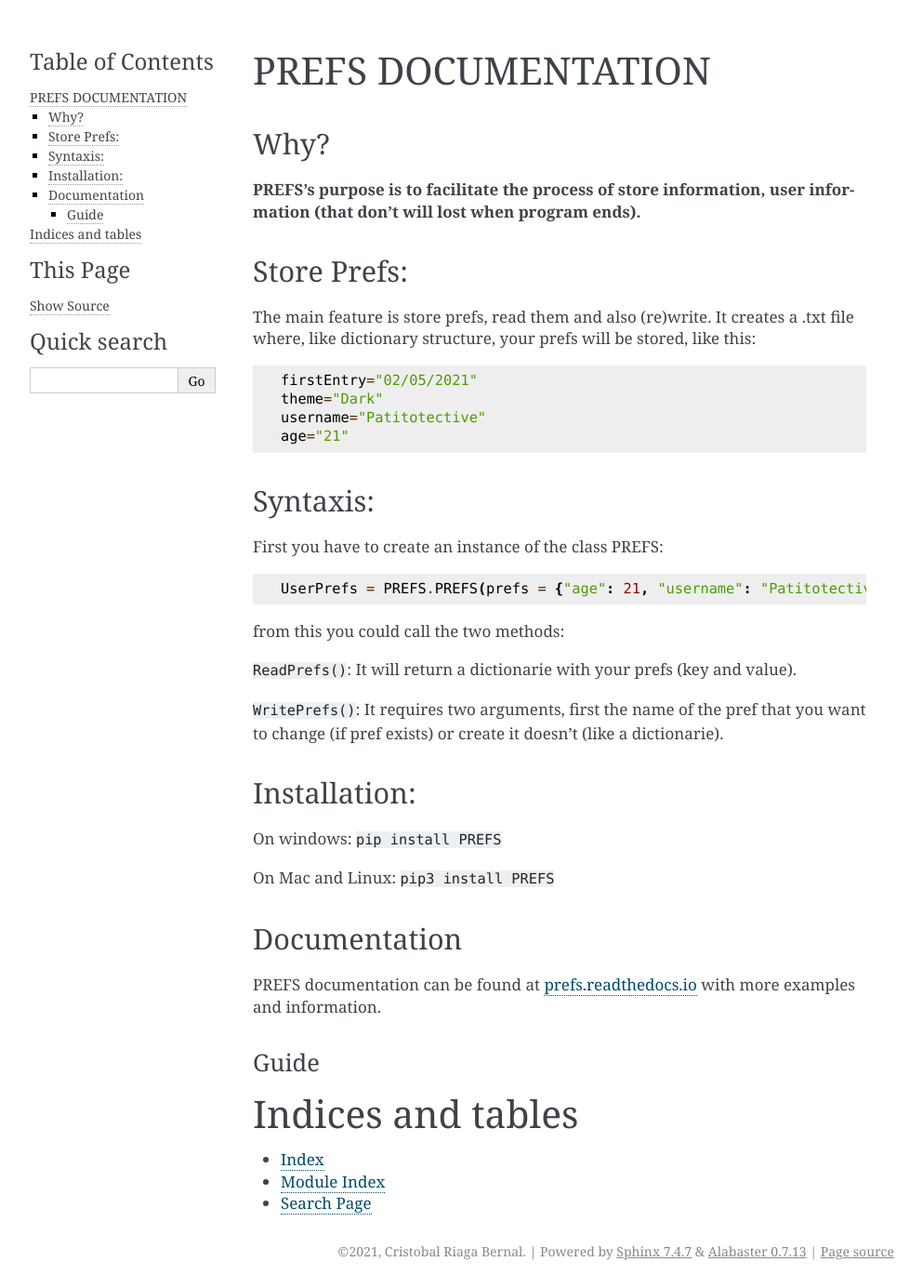
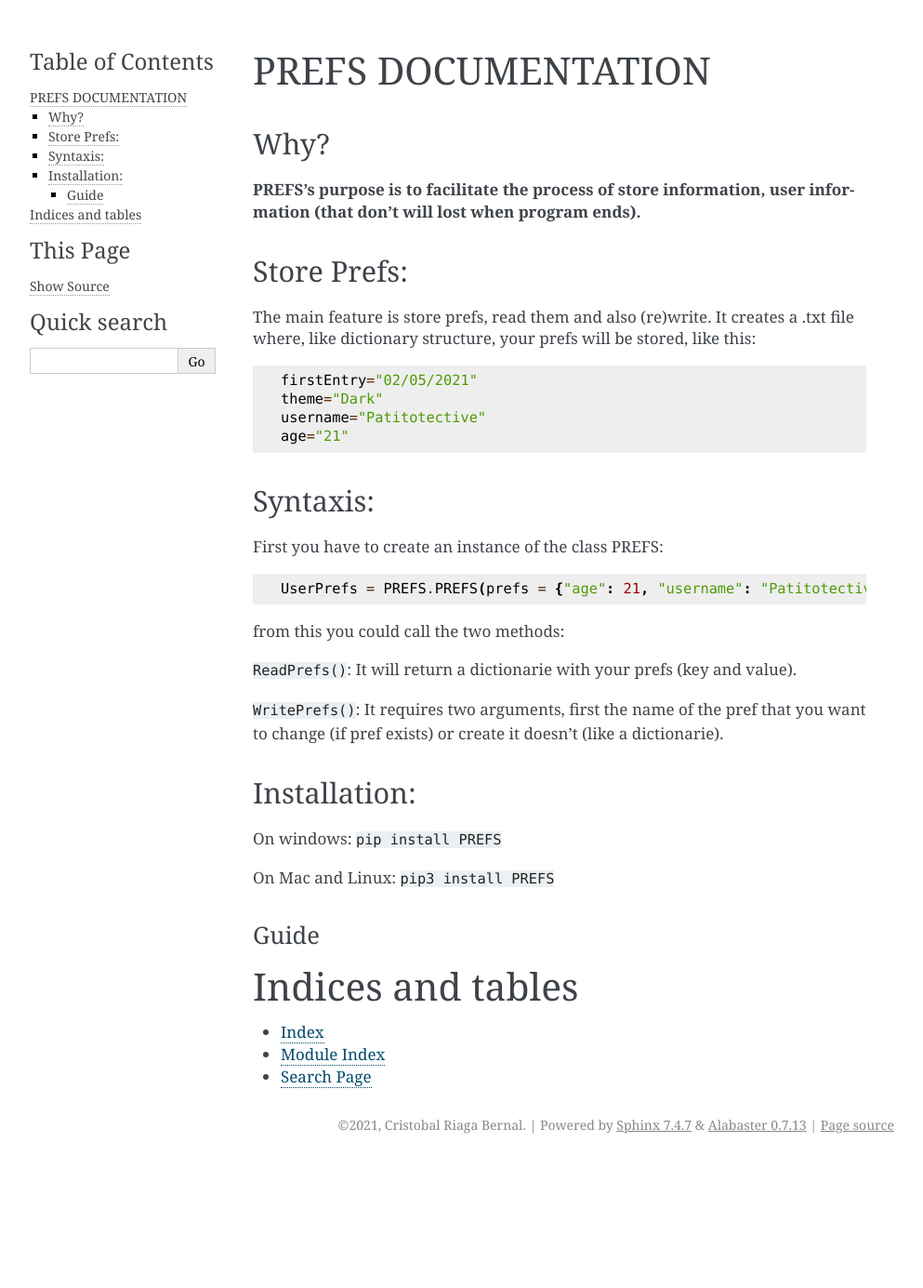
Before and after one commit to Patitotective/PREFS, a Sphinx documentation site: the page built from docs/source/index.rst, in a window 1280 px wide. Shown: the whole page at 93% size, without its empty margins (148-1141 px from the left). Built offline with Sphinx 7.4.7, drawn with Linux system fonts in a browser that asks for light colours; pages that are not in the unit, such as notebooks, are missing from menus; after the commit the page ends 1249 px from its top, so only the background shows below that.

Commit message:
Update index.rst

```diff
--- a/docs/source/index.rst
+++ b/docs/source/index.rst
@@ -55,12 +55,6 @@
 
 On Mac and Linux: ``pip3 install PREFS``
 
-Documentation
--------------
-
-PREFS documentation can be found at
-`prefs.readthedocs.io <https://prefs.readthedocs.io/en/latest/>`__ with
-more examples and information.
 
 Guide
 ^^^^^
```
